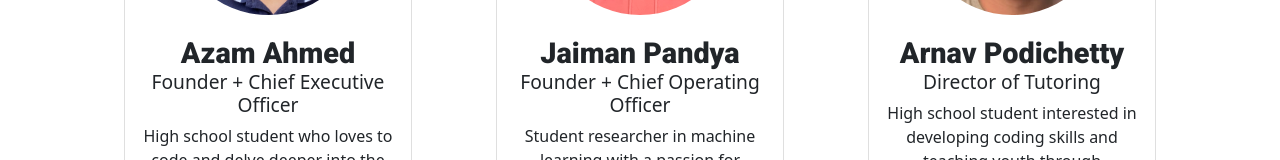
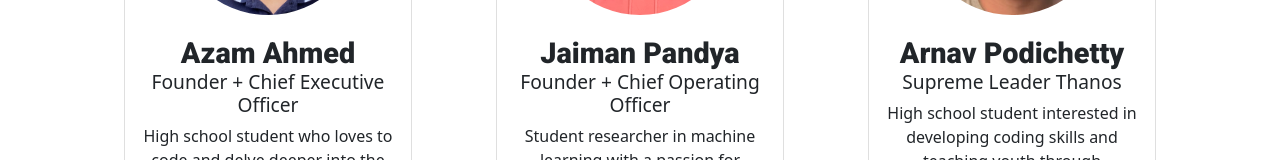
Before and after one commit to Neuracode/website, a Next.js app: page /about/team in a window 1280 px wide. Shown: the part 532-692 px from the top of the page. Built offline with nearby package versions, Linux system fonts and the light colour scheme.

Commit message:
Update team.tsx

```diff
--- a/pages/about/team.tsx
+++ b/pages/about/team.tsx
@@ -37,7 +37,7 @@ const Team: React.FC = () => {
         },
         {
             name: 'Arnav Podichetty',
-            title: 'Director of Tutoring',
+            title: 'Supreme Leader Thanos',
             image: 'arnav_podichetty.jpeg',
             description:
                 'High school student interested in developing coding skills and teaching youth through innovative techniques',
```
